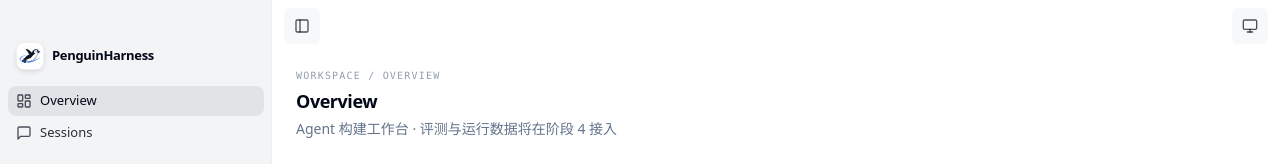
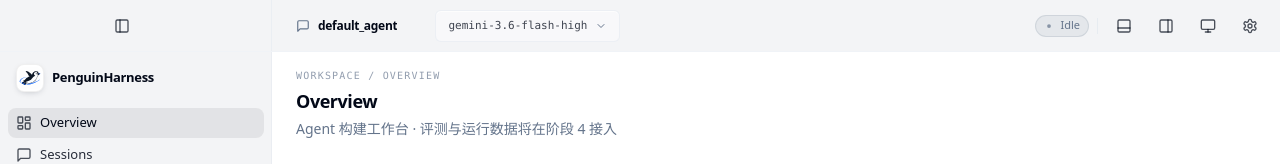
Before and after one commit to kevin96625-coder/penguin-desktop, a React (Vite) app: page / in a window 1280 px wide. Shown: the top 164 px of the page. Built offline with nearby package versions, Linux system fonts and the light colour scheme; no server answers.

Commit message:
style: stage-3 visual optimization round 2 — integrate Codex-style native topbar

```diff
--- a/src-tauri/tauri.conf.json
+++ b/src-tauri/tauri.conf.json
@@ -18,6 +18,8 @@
         "height": 800,
         "minWidth": 1200,
         "minHeight": 720,
+        "titleBarStyle": "Overlay",
+        "hiddenTitle": true,
         "visible": false
       }
     ],
--- a/src/app/AppShell.tsx
+++ b/src/app/AppShell.tsx
@@ -1,12 +1,21 @@
 import { useState } from "react";
 import { Outlet, useLocation, useNavigate } from "react-router-dom";
-import { BrandMark, Button, SidebarItem } from "../design-system/components";
 import {
+  BrandMark,
+  Button,
+  SidebarItem,
+  StatusBadge,
+} from "../design-system/components";
+import {
+  ChevronDownIcon,
   LayoutDashboardIcon,
   MessageSquareIcon,
   MonitorIcon,
   MoonIcon,
+  PanelBottomIcon,
   PanelLeftIcon,
+  PanelRightIcon,
+  PencilIcon,
   SettingsIcon,
   SunIcon,
 } from "../design-system/icons";
@@ -27,7 +36,7 @@ const themeTitles: Record<ThemeMode, string> = {
 /*
  * Layout constants from visual memory §3:
  *   sidebar 272px, collapses to w-0 + opacity-0 (no icon rail), 200ms ease-out
- *   top bar ~52px (32px controls + py-2.5), macOS titlebar spacer 38px
+ *   top bar 52px; Tauri overlay folds the native macOS titlebar into it
  *   sidebar plane: --sidebar-bg, 1px border/50 divider
  */
 export default function AppShell() {
@@ -38,7 +47,109 @@ export default function AppShell() {
   const ThemeIcon = themeIcons[mode];
 
   return (
-    <div className="flex h-screen overflow-hidden bg-background text-foreground">
+    <div className="flex h-screen flex-col overflow-hidden bg-background text-foreground">
+      {/*
+       * Single integrated macOS titlebar. Tauri's Overlay style places the
+       * native traffic lights above this 52px web surface, matching Codex's
+       * one-bar composition instead of stacking a native bar and app header.
+       */}
+      <header
+        data-tauri-drag-region
+        className="flex h-[52px] shrink-0 border-b border-border/50"
+      >
+        <div
+          data-tauri-drag-region
+          className={`flex h-full shrink-0 items-center border-r border-border/50 bg-[hsl(var(--sidebar-bg))] transition-[width] duration-200 ease-out ${
+            collapsed ? "w-[148px]" : "w-[272px]"
+          }`}
+        >
+          {/* Native traffic-light safe zone; still draggable between buttons. */}
+          <div data-tauri-drag-region className="h-full w-[104px] shrink-0" />
+          <Button
+            variant="ghost"
+            size="icon"
+            className="h-8 w-8 shrink-0 rounded-lg text-foreground/70 hover:bg-surface-raised"
+            title={collapsed ? "展开侧栏" : "收起侧栏"}
+            onClick={() => setCollapsed((c) => !c)}
+          >
+            <PanelLeftIcon className="h-4 w-4" />
+          </Button>
+          <div data-tauri-drag-region className="h-full min-w-3 flex-1" />
+        </div>
+
+        <div
+          data-tauri-drag-region
+          className="flex h-full min-w-0 flex-1 items-center gap-1.5 bg-surface-panel px-3"
+        >
+          {/* Stage 3 context placeholders. Stage 4 binds route state + rename. */}
+          <Button
+            variant="ghost"
+            size="sm"
+            className="group h-8 min-w-0 max-w-[172px] justify-start gap-1.5 rounded-lg px-2 text-[12px] font-semibold tracking-tight hover:bg-surface-raised"
+            title="当前 Agent：default_agent（阶段 4 接入重命名）"
+          >
+            <MessageSquareIcon className="h-3.5 w-3.5 shrink-0 text-muted-foreground" />
+            <span className="truncate">default_agent</span>
+            <PencilIcon className="h-3 w-3 shrink-0 text-muted-foreground/0 transition-colors duration-150 group-hover:text-muted-foreground" />
+          </Button>
+
+          <Button
+            variant="ghost"
+            size="sm"
+            className="h-8 min-w-0 max-w-[224px] justify-start gap-1.5 rounded-lg border border-border/50 bg-surface-raised px-2.5 font-mono text-[11px] font-medium text-foreground/75 shadow-rim hover:bg-surface-focus hover:text-foreground"
+            title="当前模型：gemini-3.6-flash-high（阶段 4 接入模型列表）"
+          >
+            <span className="truncate">gemini-3.6-flash-high</span>
+            <ChevronDownIcon className="h-3 w-3 shrink-0 text-muted-foreground" />
+          </Button>
+
+          {/* Keep a generous native drag target between context and controls. */}
+          <div data-tauri-drag-region className="h-full min-w-8 flex-1" />
+
+          <StatusBadge status="idle" className="shrink-0">
+            Idle
+          </StatusBadge>
+          <span aria-hidden className="mx-0.5 h-4 w-px shrink-0 bg-border/70" />
+          <Button
+            variant="ghost"
+            size="icon"
+            className="h-8 w-8 shrink-0 rounded-lg text-foreground/70 hover:bg-surface-raised"
+            title="切换底部面板（阶段 4 开放）"
+            aria-label="切换底部面板（阶段 4 开放）"
+          >
+            <PanelBottomIcon className="h-4 w-4" />
+          </Button>
+          <Button
+            variant="ghost"
+            size="icon"
+            className="h-8 w-8 shrink-0 rounded-lg text-foreground/70 hover:bg-surface-raised"
+            title="切换右侧面板（阶段 4 开放）"
+            aria-label="切换右侧面板（阶段 4 开放）"
+          >
+            <PanelRightIcon className="h-4 w-4" />
+          </Button>
+          <Button
+            variant="ghost"
+            size="icon"
+            className="h-8 w-8 shrink-0 rounded-lg text-foreground/70 hover:bg-surface-raised"
+            title={themeTitles[mode]}
+            onClick={cycle}
+          >
+            <ThemeIcon className="h-4 w-4" />
+          </Button>
+          <Button
+            variant="ghost"
+            size="icon"
+            className="h-8 w-8 shrink-0 rounded-lg text-foreground/70 hover:bg-surface-raised"
+            title="设置（阶段 4 开放）"
+            aria-label="设置（阶段 4 开放）"
+          >
+            <SettingsIcon className="h-4 w-4" />
+          </Button>
+        </div>
+      </header>
+
+      <div className="flex min-h-0 flex-1">
         <aside
           className={`shrink-0 overflow-hidden border-r border-border/50 bg-[hsl(var(--sidebar-bg))] transition-[width,opacity] duration-200 ease-out ${
             collapsed ? "w-0 border-transparent opacity-0" : "w-[272px] opacity-100"
@@ -46,9 +157,7 @@ export default function AppShell() {
         >
           {/* fixed inner width so content never squishes during the collapse */}
           <div className="flex h-full w-[272px] flex-col">
-          {/* macOS titlebar spacer (38px) — traffic lights live here */}
-          <div data-tauri-drag-region className="h-[38px] shrink-0" />
-          <div className="flex items-center gap-2 px-4 pb-1 pt-1">
+            <div className="flex items-center gap-2 px-4 pb-1 pt-3">
               <BrandMark size="sm" />
               <span className="text-[13px] font-semibold tracking-tight text-foreground">
                 PenguinHarness
@@ -79,37 +188,11 @@ export default function AppShell() {
         </aside>
 
         <div className="flex min-w-0 flex-1 flex-col">
-        <header
-          data-tauri-drag-region
-          className={`flex h-[52px] shrink-0 items-center gap-1 px-3 py-2.5 ${
-            collapsed ? "pl-20" : ""
-          }`}
-        >
-          <Button
-            variant="ghost"
-            size="icon"
-            className="h-8 w-8 rounded-lg bg-surface-panel/65 text-foreground/70 hover:bg-surface-raised"
-            title={collapsed ? "展开侧栏" : "收起侧栏"}
-            onClick={() => setCollapsed((c) => !c)}
-          >
-            <PanelLeftIcon className="h-4 w-4" />
-          </Button>
-          {/* drag region fills the middle of the bar */}
-          <div data-tauri-drag-region className="h-full flex-1" />
-          <Button
-            variant="ghost"
-            size="icon"
-            className="h-8 w-8 rounded-lg bg-surface-panel/65 text-foreground/70 hover:bg-surface-raised"
-            title={themeTitles[mode]}
-            onClick={cycle}
-          >
-            <ThemeIcon className="h-4 w-4" />
-          </Button>
-        </header>
           <main className="min-h-0 flex-1 overflow-y-auto">
             <Outlet />
           </main>
         </div>
       </div>
+    </div>
   );
 }
--- a/src/design-system/components/StatusBadge.tsx
+++ b/src/design-system/components/StatusBadge.tsx
@@ -2,6 +2,7 @@ import type { ReactNode } from "react";
 import { cn } from "../cn";
 
 export type BadgeStatus =
+  | "idle"
   | "queued"
   | "running"
   | "blocked"
@@ -16,6 +17,7 @@ export interface StatusBadgeProps {
 }
 
 const statusLabels: Record<BadgeStatus, string> = {
+  idle: "Idle",
   queued: "Queued",
   running: "Running",
   blocked: "Blocked",
@@ -25,6 +27,14 @@ const statusLabels: Record<BadgeStatus, string> = {
 
 function StatusGlyph({ status }: { status: BadgeStatus }) {
   const shared = "h-2.5 w-2.5 shrink-0 animate-status-glyph";
+
+  if (status === "idle") {
+    return (
+      <svg aria-hidden viewBox="0 0 12 12" className={shared} fill="none">
+        <circle cx="6" cy="6" r="2.25" fill="currentColor" fillOpacity="0.72" />
+      </svg>
+    );
+  }
 
   if (status === "running") {
     return (
--- a/src/design-system/icons.tsx
+++ b/src/design-system/icons.tsx
@@ -23,6 +23,41 @@ export function PanelLeftIcon(props: ComponentProps<"svg">) {
     <IconBase {...props}>
       <rect width="18" height="18" x="3" y="3" rx="2" />
       <path d="M9 3v18" />
+    </IconBase>
+  );
+}
+
+export function PanelBottomIcon(props: ComponentProps<"svg">) {
+  return (
+    <IconBase {...props}>
+      <rect width="18" height="18" x="3" y="3" rx="2" />
+      <path d="M3 15h18" />
+    </IconBase>
+  );
+}
+
+export function PanelRightIcon(props: ComponentProps<"svg">) {
+  return (
+    <IconBase {...props}>
+      <rect width="18" height="18" x="3" y="3" rx="2" />
+      <path d="M15 3v18" />
+    </IconBase>
+  );
+}
+
+export function ChevronDownIcon(props: ComponentProps<"svg">) {
+  return (
+    <IconBase {...props}>
+      <path d="m6 9 6 6 6-6" />
+    </IconBase>
+  );
+}
+
+export function PencilIcon(props: ComponentProps<"svg">) {
+  return (
+    <IconBase {...props}>
+      <path d="M12 20h9" />
+      <path d="M16.5 3.5a2.12 2.12 0 0 1 3 3L8 18l-4 1 1-4Z" />
     </IconBase>
   );
 }
--- a/src/design-system/motion.css
+++ b/src/design-system/motion.css
@@ -22,10 +22,11 @@
    * ---- §7.6 status semantics — stage-3 upgrade ----
    * HSL triplets; use hsl(var(--status-*)) or hsl(var(--status-*) / a).
    * running  → --chat-running (purple), complete → --chat-success,
-   * failed   → --chat-error,  queued   → --muted-foreground,
+   * failed   → --chat-error,  idle / queued → --muted-foreground,
    * blocked  → amber 38 92% 50% (brief-specified; dark uses the existing
    *            tool-search-accent amber 38 90% 66% so no new hue is invented).
    */
+  --status-idle: var(--muted-foreground);
   --status-queued: var(--muted-foreground);
   --status-running: var(--chat-running);
   --status-blocked: 38 92% 50%;
--- a/src/features/sessions/SessionsPage.tsx
+++ b/src/features/sessions/SessionsPage.tsx
@@ -19,7 +19,7 @@ import { LogOutIcon } from "../../design-system/icons";
 /** Server session states → badge semantics (idle rests gray, busy states pulse). */
 const statusToBadge: Record<SessionStatus, { badge: BadgeStatus; label: string }> =
   {
-    idle: { badge: "queued", label: "Idle" },
+    idle: { badge: "idle", label: "Idle" },
     running: { badge: "running", label: "Running" },
     compacting: { badge: "running", label: "Compacting" },
   };
```
Also changed, not shown: 2 other files (tests, documents, lock files or other folders). Lines whose indentation alone changed are shown as unchanged.
